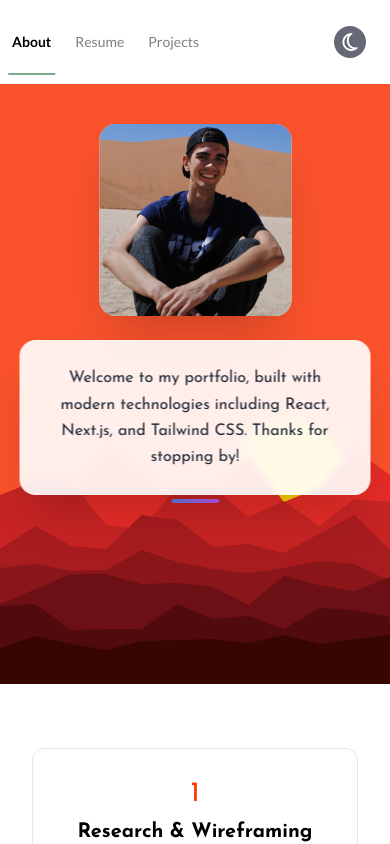
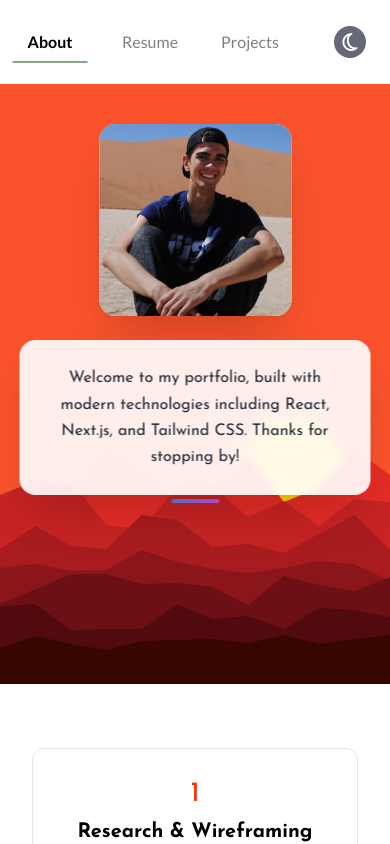
Before and after one commit to brandon-m-navarro/nextjs-site, a Next.js app: page / in a window 390 px wide. Shown: the top 844 px of the page. Built offline with nearby package versions, Linux system fonts and the light colour scheme.

Commit message:
Fixing bug where navbar underline would be outside header on mobile

```diff
--- a/app/ui/nav-bar.tsx
+++ b/app/ui/nav-bar.tsx
@@ -40,10 +40,8 @@ export default function NavBar() {
             key={link.name}
             href={link.href}
             className={clsx(
-              'relative after:content-[""] after:bottom-0 after:w-3/4 after:h-[2px] after:left-1/2 after:absolute after:top-[calc(100% + -2px)] after:transition-all after:translate-x-[-175%] overflow-hidden min-[475px]:h-[42px] w-fit p-[12px] min-[475px]:p-0 min-[475px]:w-24 transition-all box-border text-center leading-[42px] rounded-sm text-sm font-medium text-black dark:text-white hover:bg-headerHover',
-              getIsDark()
-                ? 'after:bg-[#86467c]'
-                : 'after:bg-[#81A988]',
+              'relative overflow-hidden h-[42px] leading-[42px] w-[100px] rounded-[5%] text-center cursor-pointer transition-all duration-250 ease-in-out text-black dark:text-white hover:bg-headerHover after:content-[""] after:bottom-0 after:w-3/4 after:h-[2px] after:left-1/2 after:absolute after:top-[calc(100% + -2px)] after:transition-all after:translate-x-[-175%]',
+              getIsDark() ? "after:bg-[#86467c]" : "after:bg-[#81A988]",
               {
                 "opacity-50": pathname !== link.href,
               },
```
